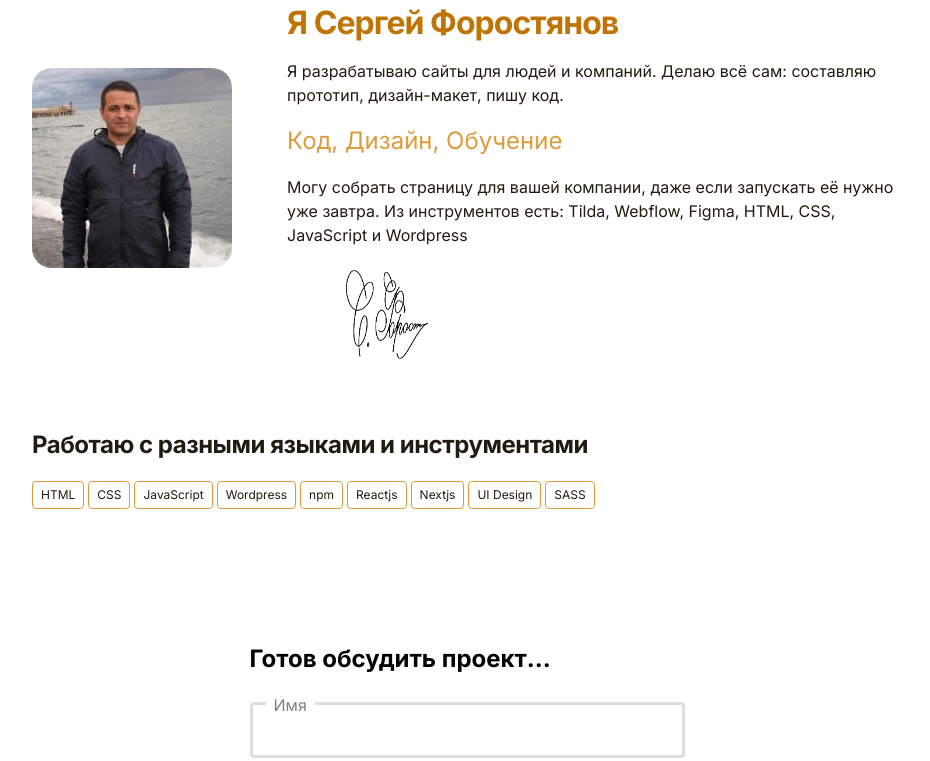
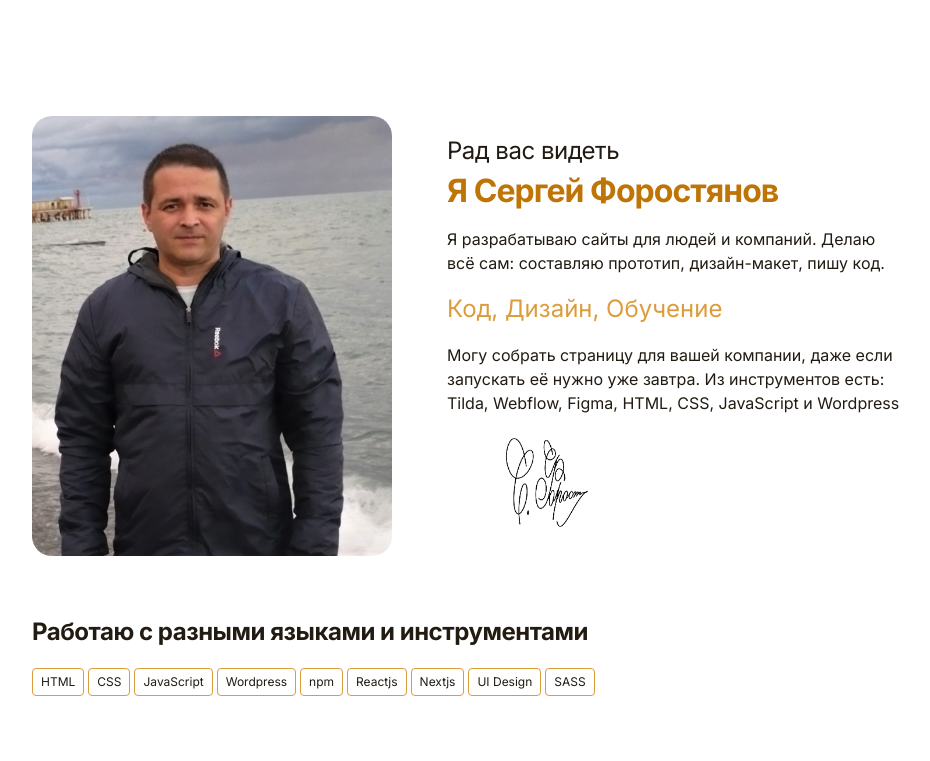
Before and after one commit to SergFor/my_portfolio, a plain HTML site: page index.html in a window 1280 px wide. Shown: the part 1141-1902 px from the top of the page, without its empty margins (173-1103 px from the left). Drawn offline with Linux system fonts and the light colour scheme.

Commit message:
Сверстал  блок об авторе и обратная связь
доделал

```diff
--- a/css/style.css
+++ b/css/style.css
@@ -37,7 +37,7 @@ body {
   width: 100%;
   margin: auto;
 }
-img {
+.header-photo {
   max-width: 200px;
   max-height: 200px;
 }
@@ -180,13 +180,14 @@ img {
 }
 .developer {
   padding: 80px 0 20px;
-
   display: flex;
   align-items: center;
 }
 .developer-photo {
+  display: flex;
+  align-items: center;
   width: 360px;
-  height: 840px;
+  height: 440px;
   flex-shrink: 0;
   object-fit: cover;
   border-radius: 20px;
@@ -224,6 +225,7 @@ img {
   margin: 16px 0;
 }
 .developer-sign {
+  width: 200px;
   min-width: 200px;
 }
 .skils {
```
Also changed, not shown: index.html (+2 -2 lines).
